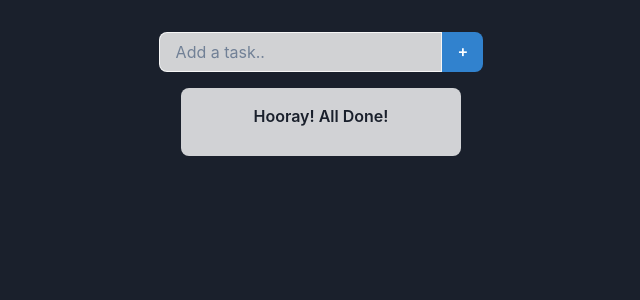
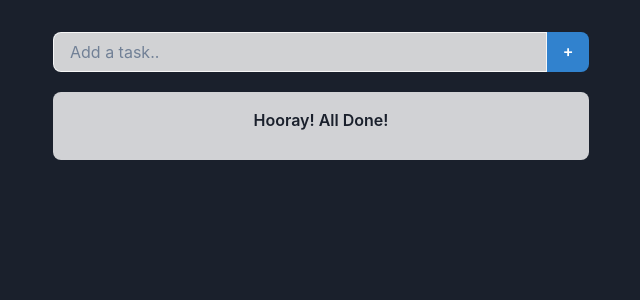
Before and after one commit to SangyeTashi/todo-app, a React (Vite) app: page / in a window 1280 px wide. Shown: the top 300 px of the page, without its empty margins (319-959 px from the left). Built offline with nearby package versions, Linux system fonts and the light colour scheme.

Commit message:
size fix

```diff
--- a/src/Body.tsx
+++ b/src/Body.tsx
@@ -29,9 +29,16 @@ function Body() {
         localStorage.setItem('completed', JSON.stringify(completedTasks));
     }, [completedTasks.length]);
     return (
-        <Flex alignItems="center" direction="column" padding={8} height="">
+        <Flex
+            direction="column"
+            mx={'auto'}
+            padding={8}
+            height=""
+            maxWidth={600}
+            fontSize={'md'}
+        >
             <form onSubmit={handleSubmit}>
-                <Flex mb={4}>
+                <Flex mb={5}>
                     <Input
                         variant={'outline'}
                         type={'text'}
@@ -59,8 +66,6 @@ function Body() {
                 bgColor={'whiteAlpha.800'}
                 padding={4}
                 rounded={'lg'}
-                minWidth={280}
-                maxWidth={400}
             >
                 <Tasks />
                 <CompletedTasks />
```
